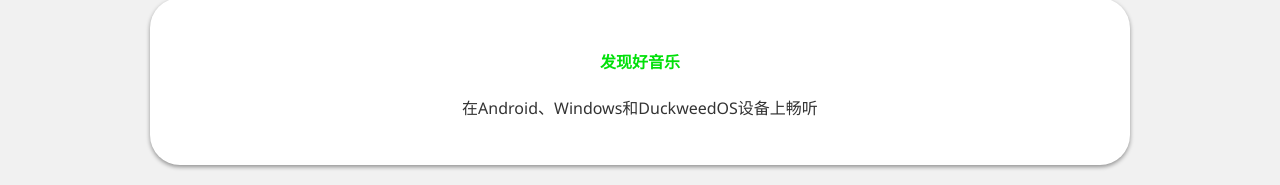
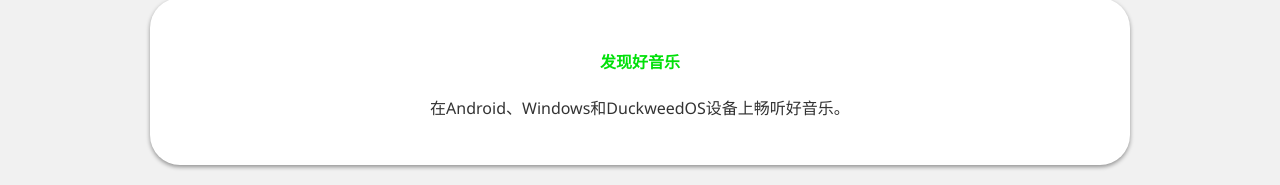
Before and after one commit to JuXiang-Studio/juxiang-studio.github.io, a plain HTML site: page index.html in a window 1280 px wide. Shown: the part 260-445 px from the top of the page. Drawn offline with Linux system fonts and the light colour scheme.

Commit message:
Update index.html

```diff
--- a/index.html
+++ b/index.html
@@ -72,7 +72,7 @@
 		<h1 class="title" align="left"><font color="#00E009">青萍音乐</font></h1>
     	<div class="section">
         	<h4><font color="#00E009">发现好音乐</font></h4>
-        	<p>在Android、Windows和DuckweedOS设备上畅听</p>
+        	<p>在Android、Windows和DuckweedOS设备上畅听好音乐。</p>
     	</div>
 
     </div>
```
